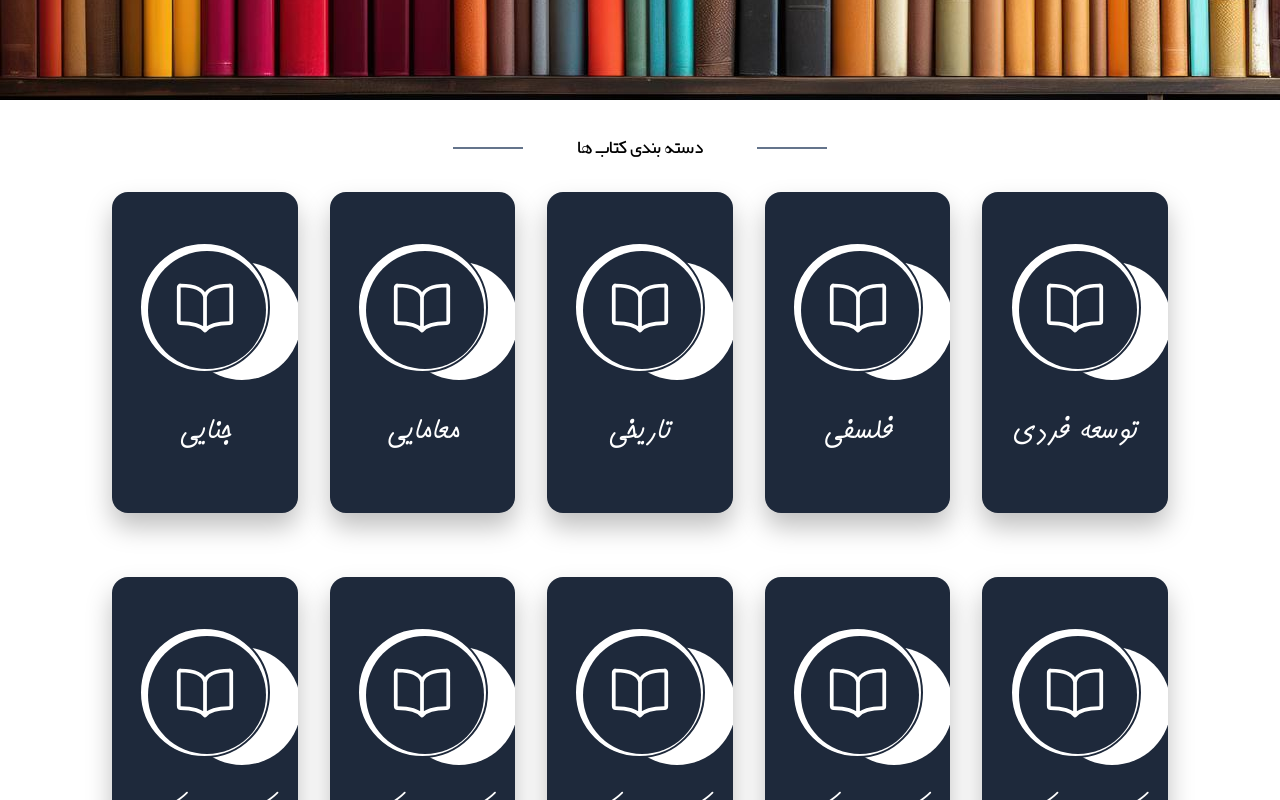
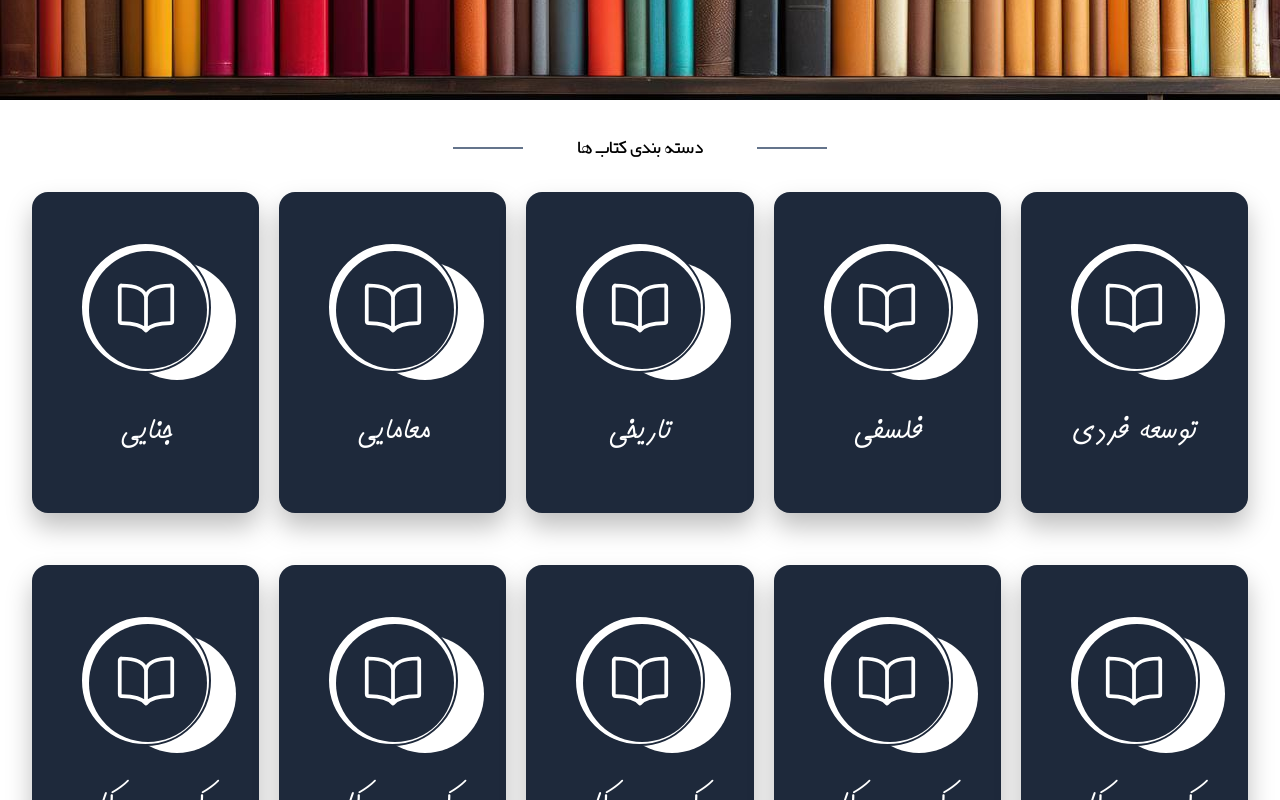
Before and after one commit to amirgh82/Book-Store, a React app: page / in a window 1280 px wide. Shown: the part 660-1460 px from the top of the page. Built offline with nearby package versions, Linux system fonts and the light colour scheme; the HTML template or start-up script is replaced by a standard one.

Commit message:
fix rsponsive bug

```diff
--- a/src/App.css
+++ b/src/App.css
@@ -36,22 +36,22 @@
 }
 
 .container {
-  padding-left: 7rem;
-  padding-right: 7rem;
+  padding-left: 5rem;
+  padding-right: 5rem;
   margin-right: auto;
   margin-left: auto;
   text-align: center;
   font-family: yekan;
 }
 
-@media screen and (max-width: 1268px) {
+@media screen and (max-width: 1280px) {
   .container {
     padding: 0 2rem;
   }
 }
-@media screen and (max-width: 640px) {
+@media screen and (max-width: 768px) {
   .container {
-    padding: 0 3rem;
+    padding: 0 1rem;
   }
 }
 @media screen and (max-width: 490px) {
@@ -59,3 +59,13 @@
     padding: 0 1rem;
   }
 }
+@media screen and (max-width: 400px) {
+  .container {
+    padding: 0 3rem;
+  }
+}
+@media screen and (max-width: 300px) {
+  .container {
+    padding: 0 1rem;
+  }
+}
--- a/src/components/Category/Category.jsx
+++ b/src/components/Category/Category.jsx
@@ -7,7 +7,7 @@ export default function Category () {
   return (
     <div className='container category my-8 text-center mx-auto'>
       <ComponentTitle title='دسته بندی کتاب ها' />
-      <div className='categories grid sm:grid-cols-2 md:grid-cols-3 lg:grid-cols-5 gap-8 auto-rows-auto mx-auto w-full'>
+      <div className='categories grid max-[400px]:grid-cols-1 max-[640px]:grid-cols-2 max-[640px]:gap-3 sm:grid-cols-3 sm:gap-5 lg:grid-cols-4 xl:grid-cols-5 auto-rows-auto mx-auto w-full'>
         <CategoryCard categoryName='جنایی' />
         <CategoryCard categoryName='معامایی' />
         <CategoryCard categoryName='تاریخی' />
--- a/src/components/ComponentTitle/ComponentTitle.css
+++ b/src/components/ComponentTitle/ComponentTitle.css
@@ -35,3 +35,8 @@
     left: -15px;
   }
 }
+@media screen and (max-width: 300px){
+  .title{
+    width: 150px;
+  }
+}
--- a/src/components/Navbar/Navbar.jsx
+++ b/src/components/Navbar/Navbar.jsx
@@ -56,7 +56,7 @@ export default function Navbar () {
         </ul>
         <Link
           to='/login'
-          className='smky-btn3 relative hover:text-[#fff] py-2 px-6 after:absolute after:h-1 after:hover:h-[200%] transition-all duration-500 hover:transition-all hover:duration-500 after:transition-all after:duration-500 after:hover:transition-all after:hover:duration-500 overflow-hidden z-20 after:z-[-20] after:bg-gray-400	after:rounded-t-full after:w-full after:bottom-0 after:left-0 text-white'
+          className='smky-btn3 relative hover:text-[#fff] py-2 px-6 after:absolute after:h-1 after:hover:h-[200%] transition-all duration-500 hover:transition-all hover:duration-500 after:transition-all after:duration-500 after:hover:transition-all after:hover:duration-500 overflow-hidden z-20 after:z-[-20] after:bg-gray-400	after:rounded-t-full after:w-full after:bottom-0 after:left-0 text-white max-[300px]:px-1'
         >
           ورود / ثبت نام
         </Link>
```
